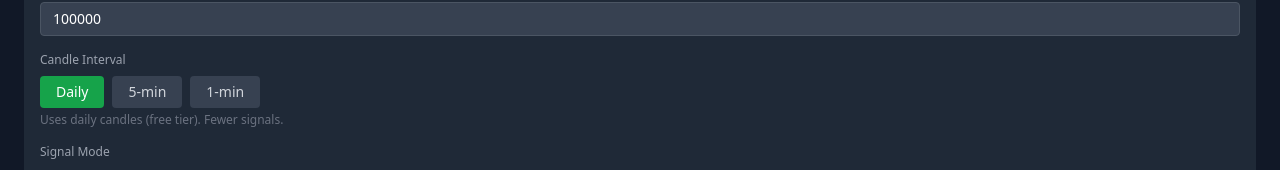
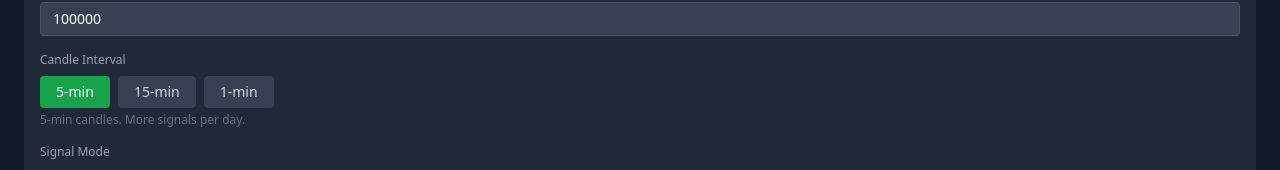
Before and after one commit to cckonankunte-ops/nifty-option-algo-trader, a React (Vite) app in the folder frontend/: page /backtest in a window 1280 px wide. Shown: the part 251-421 px from the top of the page. Built offline with nearby package versions, Linux system fonts and the light colour scheme.

Commit message:
feat: replace Daily with 15-min interval in backtest, default to 5-min

```diff
--- a/frontend/src/pages/Backtest.jsx
+++ b/frontend/src/pages/Backtest.jsx
@@ -5,7 +5,7 @@ import { LineChart, Line, BarChart, Bar, XAxis, YAxis, Tooltip, ResponsiveContai
 export default function Backtest() {
   const [form, setForm] = useState({
     start_date: '', end_date: '', initial_capital: 100000,
-    signal_mode: 'SIMPLE_5MIN', candle_interval: 'daily',
+    signal_mode: 'SIMPLE_5MIN', candle_interval: '5',
     adx_period: 14, adx_threshold: 25, rsi_upper: 50, rsi_lower: 50,
     lot_sizing: 'fixed',
   })
@@ -50,7 +50,7 @@ export default function Backtest() {
           <div>
             <label className="text-xs text-gray-400 block mb-2">Candle Interval</label>
             <div className="flex gap-2">
-              {[{v: 'daily', l: 'Daily'}, {v: '5', l: '5-min'}, {v: '1', l: '1-min'}].map(opt => (
+              {[{v: '5', l: '5-min'}, {v: '15', l: '15-min'}, {v: '1', l: '1-min'}].map(opt => (
                 <button key={opt.v}
                   onClick={() => setForm({...form, candle_interval: opt.v})}
                   className={`px-4 py-1.5 rounded text-sm ${form.candle_interval === opt.v ? 'bg-green-600 text-white' : 'bg-gray-700 text-gray-300 hover:bg-gray-600'}`}>
@@ -59,9 +59,9 @@ export default function Backtest() {
               ))}
             </div>
             <p className="text-xs text-gray-500 mt-1">
-              {form.candle_interval === 'daily' ? 'Uses daily candles (free tier). Fewer signals.' :
-               form.candle_interval === '5' ? '5-min candles (requires Data API). More signals per day.' :
-               '1-min candles (requires Data API). Most signals, highest frequency.'}
+              {form.candle_interval === '5' ? '5-min candles. More signals per day.' :
+               form.candle_interval === '15' ? '15-min candles. Balanced signals.' :
+               '1-min candles. Most signals, highest frequency.'}
             </p>
           </div>
 
```
Also changed, not shown: 2 other files (tests, documents, lock files or other folders).
